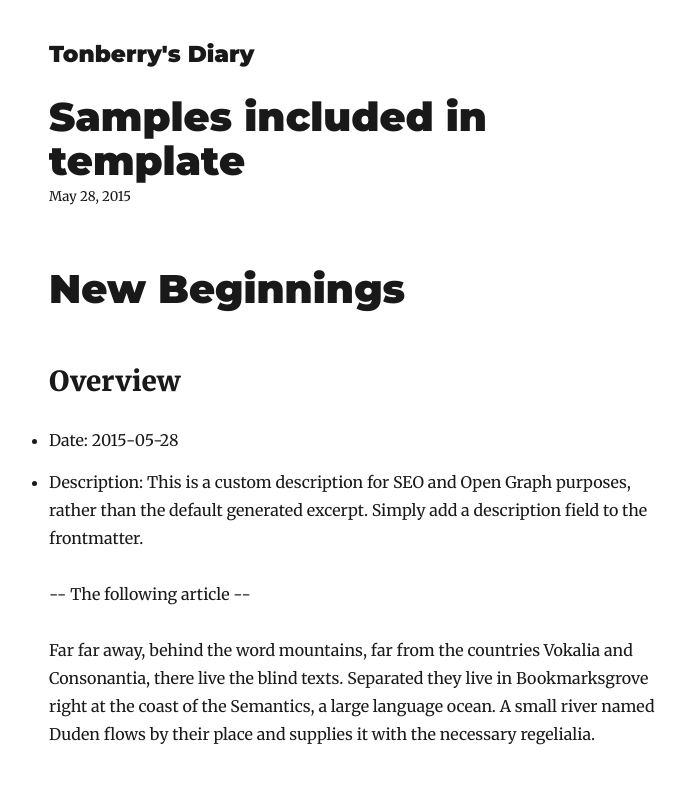
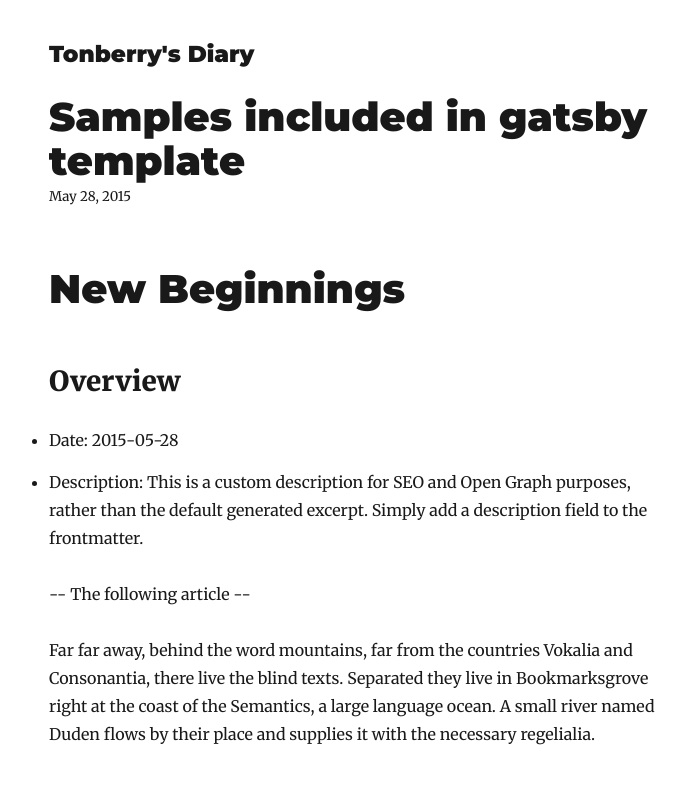
Before and after one commit to linnefromice/blog_practice, a Gatsby site in the folder gatsby_one/: page /samples-included-in-template/ in a window 1280 px wide. Shown: the top 800 px of the page, without its empty margins (276-962 px from the left). Built offline with nearby package versions, Linux system fonts and the light colour scheme; Gatsby itself is replaced by a stand-in of ours; some packages are replaced by stand-ins of ours.

Commit message:
update blog project - update .gitignore

```diff
--- a/gatsby_one/content/blog/samples-included-in-template/index.md
+++ b/gatsby_one/content/blog/samples-included-in-template/index.md
@@ -1,5 +1,5 @@
 ---
-title: Samples included in template
+title: Samples included in gatsby template
 date: "2015-05-28T22:40:32.169Z"
 description: This article is generated by initializing gatsby-starter-blog (Summarize 3 articles).
 tags: ["uncategorized"]
```
Also changed, not shown: 1 other file.
